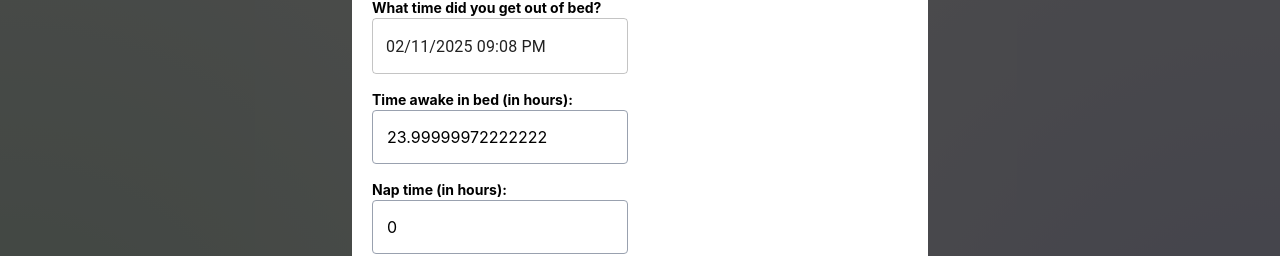
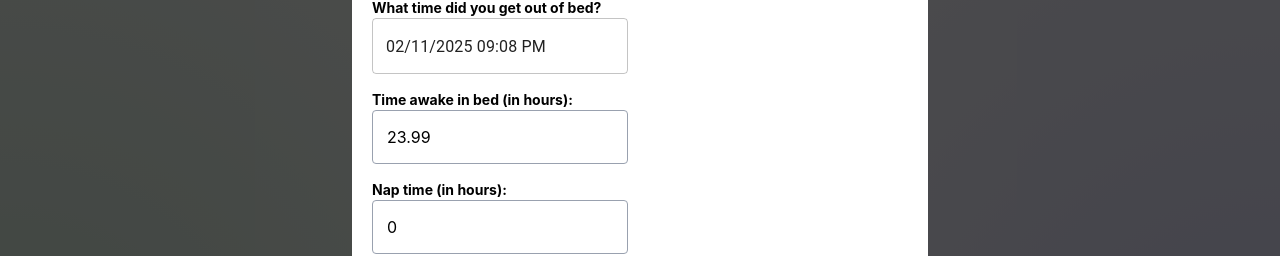
Before and after one commit to mattcarlotta/sleep-log, a React (Vite) app: page / in a window 1280 px wide. Both pictures are taken after a click on the button 1234 px from the left and 754 px from the top of the page. Shown: the part 447-703 px from the top of the page. Built offline with nearby package versions, Linux system fonts and the light colour scheme.

Commit message:
chore: update time awake calculation to nearest hundredth

```diff
--- a/src/DBContext.tsx
+++ b/src/DBContext.tsx
@@ -30,8 +30,8 @@ export default function DBProvider({ children }: { children: ReactNode }) {
                     }
                 });
 
-                const entries = (await dbConn.getAll("entries")) || [];
-                setSleepEntries(entries.sort((a, b) => b.id - a.id));
+                const entries = await dbConn.getAll("entries");
+                setSleepEntries(entries?.sort((a, b) => b.id - a.id));
 
                 setDb(dbConn);
             } catch (error) {
--- a/src/SleepForm.tsx
+++ b/src/SleepForm.tsx
@@ -38,10 +38,9 @@ export default function SleepLog({ onFormCancel, isEditing, ...formFields }: Sle
     const getFallSleepHoursDiff = () => {
         const timeInBed = new Date(sleepLog.inBedTime).getTime();
         const fallAsleep = new Date(sleepLog.fallAsleep).getTime();
-
         const diffInMS = Math.abs(fallAsleep - timeInBed);
 
-        return diffInMS / (1000 * 60 * 60);
+        return Math.floor((diffInMS / (1000 * 60 * 60)) * 100) / 100;
     };
 
     const handleFormSubmit = async (e: FormEvent) => {
```
